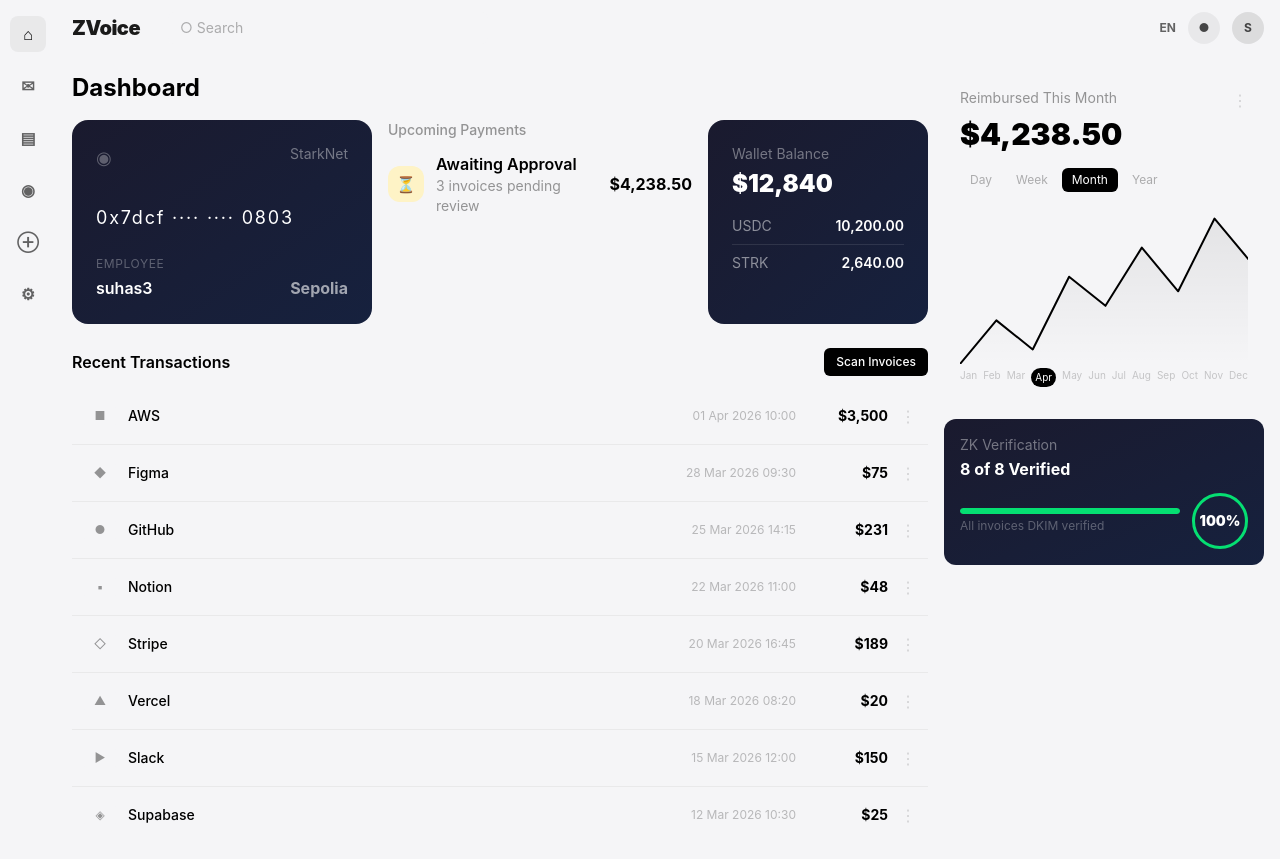
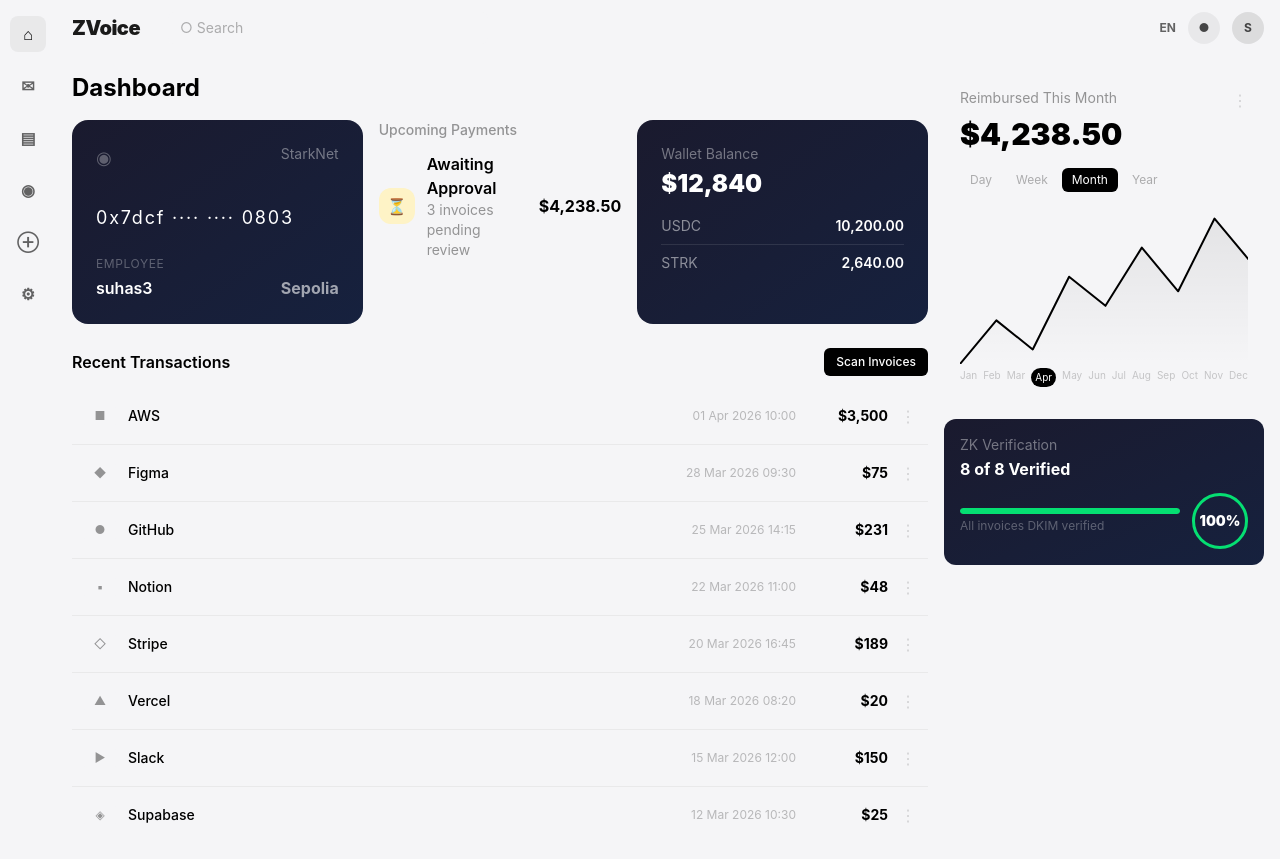
Before and after one commit to suhas-sensei/ZVoice, a Next.js app in the folder frontend/: page /dashboard in a window 1280 px wide. Built offline with nearby package versions, Linux system fonts and the light colour scheme.

Commit message:
style: equal width for all three top cards

```diff
--- a/frontend/src/app/dashboard/page.tsx
+++ b/frontend/src/app/dashboard/page.tsx
@@ -86,7 +86,7 @@ export default function DashboardPage() {
             {/* Wallet card + upcoming + balance */}
             <div className="flex gap-4 mb-6">
               {/* Wallet card */}
-              <div className="bg-gradient-to-br from-[#1a1a2e] to-[#16213e] rounded-2xl p-6 text-white w-[300px] flex-shrink-0">
+              <div className="bg-gradient-to-br from-[#1a1a2e] to-[#16213e] rounded-2xl p-6 text-white flex-1">
                 <div className="flex justify-between items-start mb-8">
                   <span className="text-lg text-white/30">◉</span>
                   <span className="text-sm text-white/40">StarkNet</span>
@@ -102,7 +102,7 @@ export default function DashboardPage() {
               </div>
 
               {/* Upcoming Payments */}
-              <div className="flex-1">
+              <div className="flex-1 min-w-0">
                 <p className="text-sm font-medium text-black/40 mb-3">Upcoming Payments</p>
                 <div className="flex flex-col gap-2">
                   <div className="flex items-center gap-3">
@@ -117,7 +117,7 @@ export default function DashboardPage() {
               </div>
 
               {/* Wallet balance */}
-              <div className="bg-gradient-to-br from-[#1a1a2e] to-[#16213e] rounded-2xl p-6 text-white w-[220px] flex-shrink-0">
+              <div className="bg-gradient-to-br from-[#1a1a2e] to-[#16213e] rounded-2xl p-6 text-white flex-1">
                 <p className="text-sm text-white/40 mb-1">Wallet Balance</p>
                 <p className="text-2xl font-black mb-4">$12,840</p>
                 <div className="space-y-2">
```
